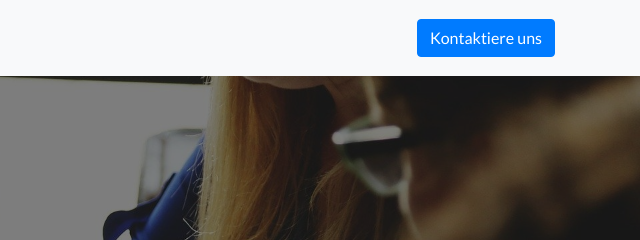
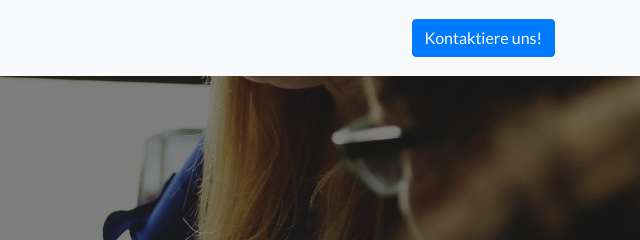
Before and after one commit to JustusFer/WebsiteSmartMait, a website: page index.html in a window 1280 px wide. Shown: the top 240 px of the page, 640-1280 px from the left. Drawn offline with Linux system fonts and the light colour scheme.

Commit message:
Update index.html

```diff
--- a/index.html
+++ b/index.html
@@ -75,7 +75,7 @@
           ><img src="img/logo.svg" alt="Logo SmartMait" widht="208" height="50"
         /></a>
         <a class="btn btn-primary" href="mailto:info@smartmait.de"
-          >Kontaktiere uns</a
+          >Kontaktiere uns!</a
         >
       </div>
     </nav>
```
